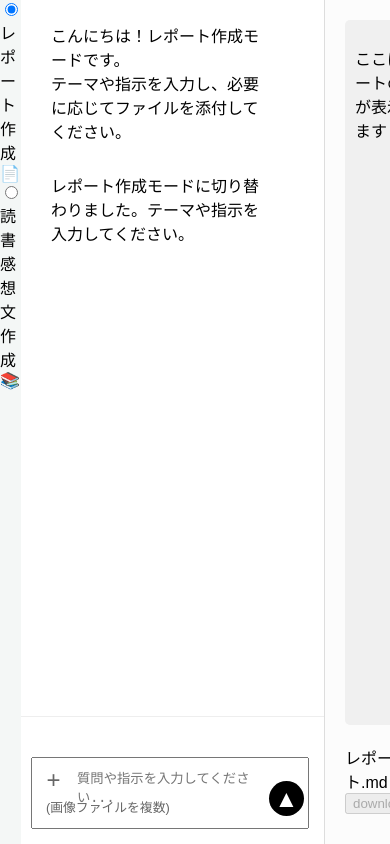
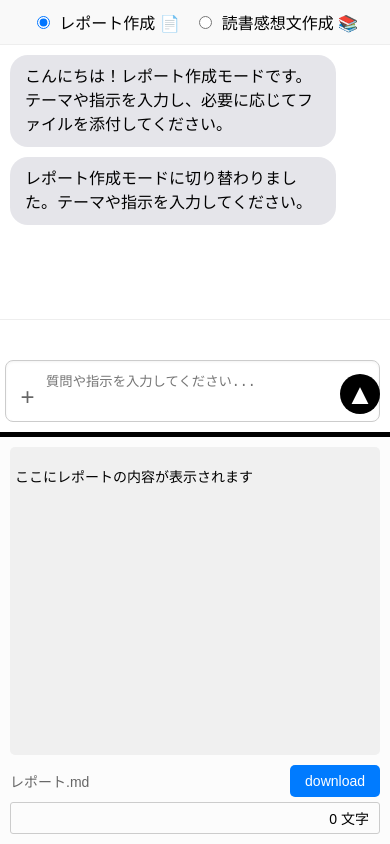
Before and after one commit to Matibura0123/ReportGenerator, a Flask app: page / in a window 390 px wide. Run offline with Flask 3, Linux system fonts and the light colour scheme.

Commit message:
Add files via upload

```diff
--- a/static/style.css
+++ b/static/style.css
@@ -1,5 +1,3 @@
-/* style.css の完全版 */
-
 /* --- 基本リセット --- */
 body, html {
     margin: 0;
@@ -54,19 +52,18 @@ body, html {
 /* AIの発言スタイル (左寄せ、灰色) */
 .ai-message {
     margin-right: auto;
-
+    background-color: #e5e5ea;
     color: #000;
 }
 
 /* ユーザーの発言スタイル (右寄せ、緑系) */
 .user-message {
     margin-left: auto;
-    background-color: #e5e5ea;
+    background-color: #c5e5c7; /* 少し濃い緑にして視認性を向上 */
     color: #000;
 }
 
-/* style.css の任意の場所に追加 */
-
+/* --- 添付ファイル表示エリア (共通) --- */
 #attached-files {
     /* 絶対位置指定で入力エリアの上部に配置 */
     position: absolute;
@@ -84,12 +81,11 @@ body, html {
     gap: 8px; /* チップ間のスペース */
     z-index: 10;
 
-    /* 初期状態では非表示にしておく */
+    /* 初期状態では非表示にしておく (JavaScriptで切り替え) */
     display: none;
 }
 
-/* style.css の任意の場所に追加 */
-
+/* --- ファイルチップ (共通) --- */
 .file-chip {
     display: flex;
     align-items: center;
@@ -125,9 +121,10 @@ body, html {
     color: #c00;
 }
 
-/* --- 入力欄とボタンの配置 --- */
+/* --- 入力欄とボタンの配置 (PC版基準) --- */
 #input-area {
     display: flex;
+    /* ファイル情報表示分の高さを含むようにpaddingを調整 */
     padding: 40px 15px 15px 10px;
     border-top: 1px solid #eee;
     background-color: #ffffff;
@@ -165,7 +162,7 @@ body, html {
 
 #upload-button:hover {
     background-color: transparent;
-    color: #000; /* ホバーで緑色に変化 */
+    color: #000; /* ホバーで黒色に変化 */
 }
 /* ★★★ ファイルアップロードボタンここまで ★★★ */
 
@@ -177,6 +174,9 @@ body, html {
     padding: 10px 55px 10px 45px;
     margin-right: 0;
     resize: none;
+    border: 1px solid #ccc;
+    border-radius: 8px;
+    box-shadow: inset 0 1px 3px rgba(0,0,0,0.05);
 }
 
 /* ★★★ 送信ボタン (右下) のスタイル ★★★ */
@@ -210,8 +210,7 @@ body, html {
 }
 /* ★★★ 送信ボタンここまで ★★★ */
 
-
-/* --- 3. レポートエリアの構造 --- */
+/* --- 3. レポートエリアの構造 (PC版基準) --- */
 #report-display {
     flex-grow: 1;
     overflow-y: auto;
@@ -229,7 +228,28 @@ body, html {
 }
 
 #download-box {
-    /* スタイルが必要になったら追記 */
+    display: flex;
+    align-items: center;
+}
+
+#report-filename {
+    font-size: 14px;
+    color: #666;
+    margin-right: 10px;
+}
+
+#download-button {
+    background-color: #007bff;
+    color: white;
+    border: none;
+    padding: 8px 15px;
+    border-radius: 5px;
+    cursor: pointer;
+    font-size: 14px;
+}
+
+#download-button:hover {
+    background-color: #0056b3;
 }
 
 #char-count {
@@ -238,3 +258,124 @@ body, html {
     border-radius: 3px;
     font-size: 14px;
 }
+
+/* --- モード選択ボタンのスタイル (共通) --- */
+#mode-selector {
+    padding: 10px;
+    text-align: center;
+    border-bottom: 1px solid #eee;
+    background-color: #f9f9f9;
+}
+
+#mode-selector label {
+    margin: 0 10px;
+    cursor: pointer;
+}
+
+#mode-selector input[type="radio"] {
+    margin-right: 5px;
+}
+
+
+/* ================================================= */
+/* ============= 📱 スマートフォン向けCSS ============= */
+/* ================================================= */
+
+@media (max-width: 768px) {
+    /* 画面全体 */
+    #app-container {
+        /* 左右分割から上下分割へ変更 */
+        flex-direction: column;
+        /* スマホでは高さ100%はvhよりもheight: 100%の方が安全だが、ここではvhを維持 */
+        height: 100vh;
+        overflow-y: auto; /* 全体をスクロール可能にする */
+    }
+
+    /* チャットエリア (上半分) */
+    #chat-area {
+        /* 高さを画面の約40%に設定 (必要に応じてスクロール) */
+        height: 40vh;
+        min-height: 200px; /* 最小高さを確保 */
+        border-right: none;
+        border-bottom: 5px solid #000; /* レポートエリアとの区切りを強調 */
+    }
+
+    /* チャット履歴 */
+    #chat-history {
+        padding: 10px;
+    }
+
+    /* 入力エリア */
+    #input-area {
+        /* 上下のpaddingを調整 */
+        padding: 40px 10px 10px 5px;
+    }
+
+    /* ユーザー入力欄 */
+    #user-input {
+        /* paddingを小さくして、画面幅を有効活用 */
+        padding: 10px 50px 10px 40px;
+        min-height: 40px;
+    }
+
+    /* ファイルアップロードコンテナ */
+    #file-upload-container {
+        left: 10px;
+        bottom: 18px; /* 入力エリアの下端近くに配置 */
+    }
+
+    #file-hint {
+        /* スマホではスペースが少ないためヒントを非表示にする */
+        display: none !important;
+    }
+
+    /* 送信ボタン */
+    #send-button {
+        right: 10px;
+        bottom: 18px; /* 入力エリアの下端近くに配置 */
+        height: 40px; /* サイズを少し大きくしてタップしやすく */
+        width: 40px;
+        font-size: 1.8em;
+    }
+
+    /* レポートエリア (下半分) */
+    #report-area {
+        /* 高さを画面の残りの部分に設定 */
+        height: 60vh;
+        min-height: 300px;
+        padding: 10px;
+    }
+
+    /* レポート表示エリア */
+    #report-display {
+        padding: 5px;
+        margin-bottom: 5px;
+        font-size: 14px;
+    }
+
+    /* レポートフッター */
+    #report-footer {
+        flex-direction: column;
+        align-items: stretch;
+        padding: 5px 0 0 0;
+    }
+
+    #download-box {
+        margin-bottom: 5px;
+        justify-content: space-between;
+    }
+
+    #char-count {
+        text-align: right;
+    }
+
+    /* ファイルチップの調整 */
+    .file-chip-name {
+        max-width: 80px; /* スマホではファイル名をさらに短く表示 */
+    }
+
+    /* モードセレクターの調整 */
+    #mode-selector label {
+        margin: 0 5px;
+    }
+}
```
